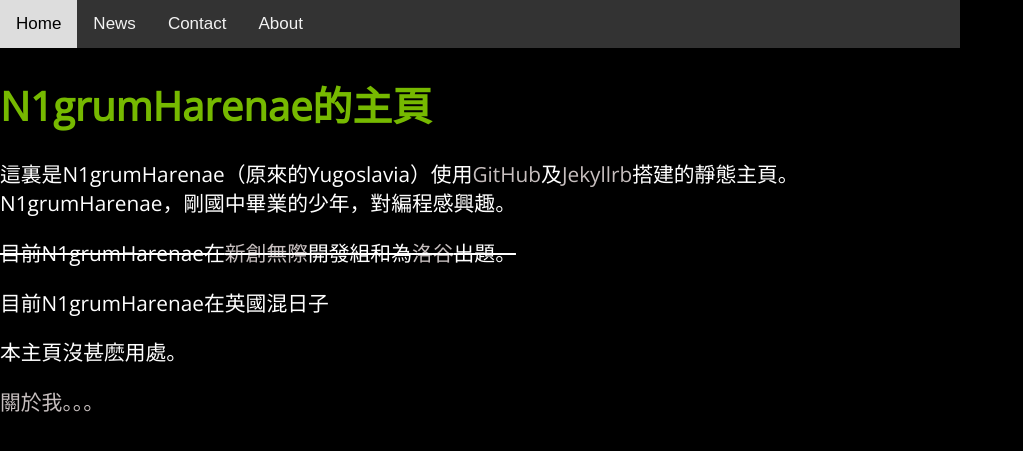
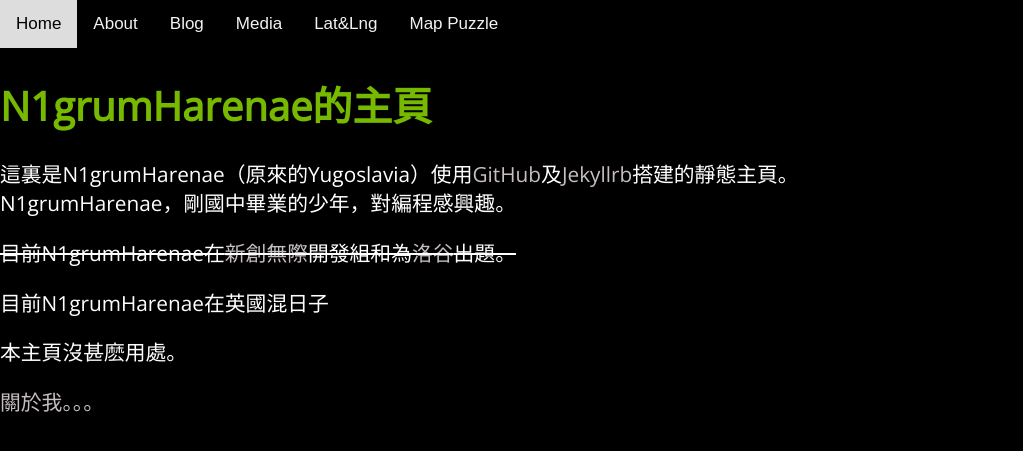
Before and after one commit to Jugoslawien/jugoslawien.github.io, a Jekyll site: the page built from index.html, in a window 1280 px wide. Shown: the top 451 px of the page, without its empty margins (0-1023 px from the left). Built offline with Jekyll 4.4.1, drawn with Linux system fonts in a browser that asks for light colours; a script that is not in the unit is left out.

Commit message:
Update default.html

```diff
--- a/_layouts/default.html
+++ b/_layouts/default.html
@@ -13,7 +13,7 @@
 
 .topnav {
   overflow: hidden;
-  background-color: #333;
+  background-color: #000;
 }
 
 .topnav a {
@@ -66,11 +66,12 @@
 <body>
 
 <div class="topnav" id="myTopnav">
-  <a href="#home" class="active">Home</a>
-  <a href="#news">News</a>
-  <a href="#contact">Contact</a>
-  <a href="#about">About</a>
-  <a href="javascript:void(0);" class="icon" onclick="myFunction()">
+ <a href="/" class="button">Home</a>
+<a href="/about" class="button">About</a>
+<a href="/blog" class="button">Blog</a>
+<a href="/music" class="button">Media</a>
+<a href="/locate" class="button">Lat&Lng</a>
+  <a href="/game" class="button">Map Puzzle</a>
     <i class="fa fa-bars"></i>
   </a>
 </div>
```
